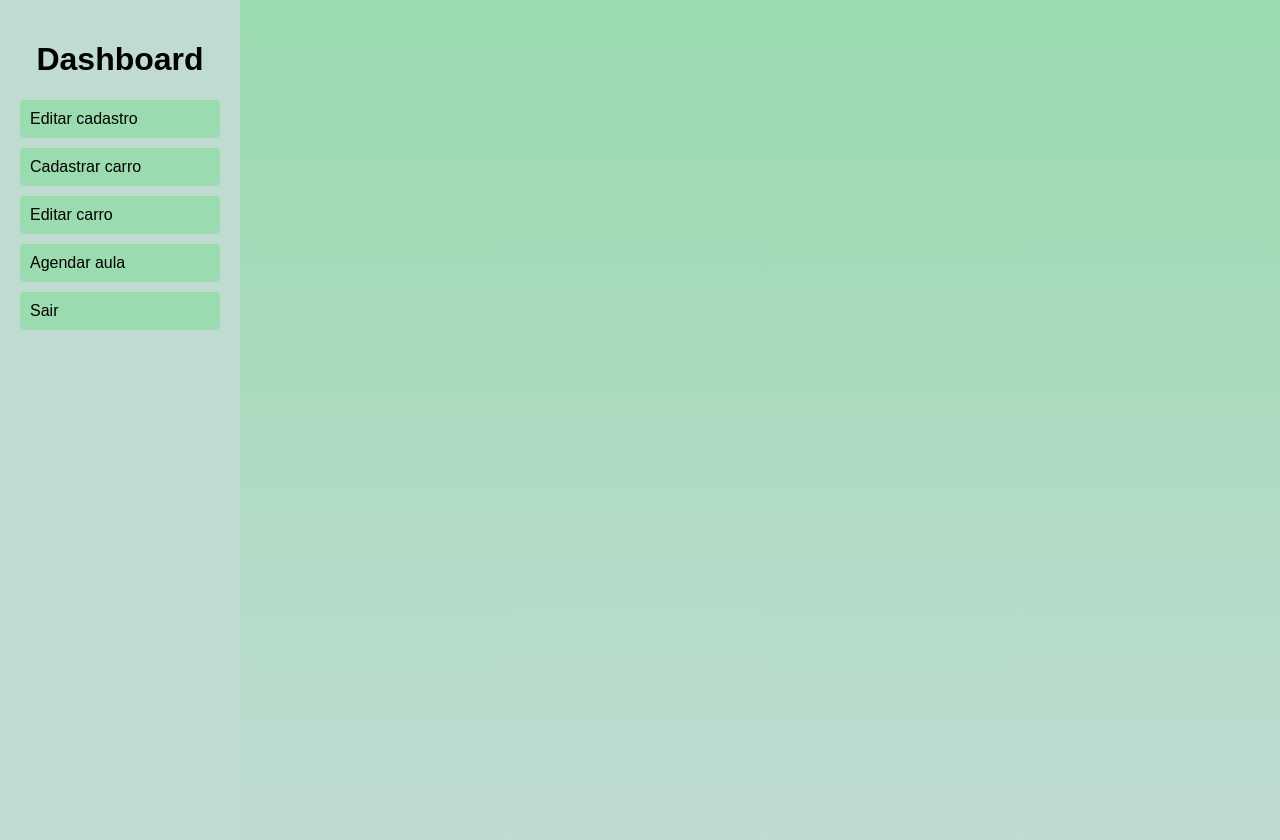
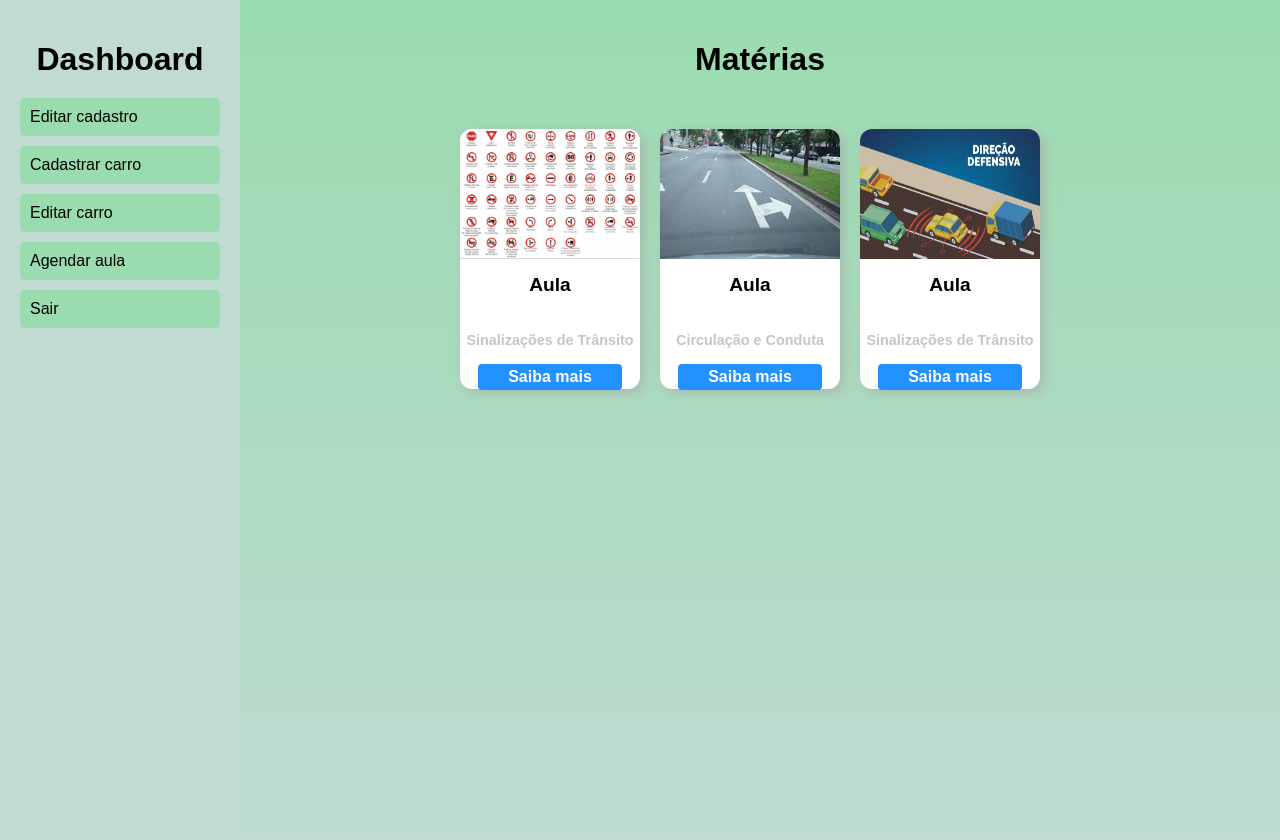
Before and after one commit to Vinicius1-fonseca/trabalhodaautoescola, a PHP site: page /dashboard.php in a window 1280 px wide. Run offline with PHP 8.4, Linux system fonts and the light colour scheme.

Commit message:
alterações no dashboard

```diff
--- a/dashboard.php
+++ b/dashboard.php
@@ -3,16 +3,18 @@
 <head>
     <style>
         body {
-
             font-family: Arial, sans-serif;
+            display: flex;
+            background: linear-gradient(to bottom, #9ADBAF, #BFDBD2);
+            margin: 0;
+        }
+        html, body {
             margin: 0;
             padding: 0;
-            display: flex;
+            overflow: hidden;
+        }
 
-            background: linear-gradient(to bottom, #9ADBAF, #BFDBD2);
- }
-
- .sidebar {
+        .sidebar {
             background-color: #BFDBD2;
             color: #000;
             width: 200px;
@@ -28,21 +30,63 @@
             margin-bottom: 10px;
             border-radius: 5px;
         }
-        .content {
+        .conteudo {
+            display: flex;
+            flex-wrap: wrap;
+            justify-content: center;
+            align-items: flex-start;
             flex-grow: 1;
             padding: 20px;
         }
         h1 {
             text-align: center;
+            width: 100%; /* Garante que o título ocupa toda a largura do contêiner .conteudo */
+            margin-bottom: 20px; /* Adiciona espaçamento abaixo do título */
         }
-        table {
+        .card {
+            background-color: #fff;
+            width: 180px;
+            height: 260px;
+            border-radius: 12px;
+            box-shadow: 4px 4px 12px #aaaa;
+            margin-right: 20px; /* Adiciona uma margem para separar as divs */
+            margin-bottom: 400px; /* Adiciona uma margem para separar as divs */
+        }
+        .card img {
             width: 100%;
-            border-collapse: collapse;
+            height: 130px;
+            border-top-left-radius: 12px;
+            border-top-right-radius: 12px;
         }
-        th, td {
-            border: 1px solid black;
-            padding: 10px;
-            text-align: left;
+        .card div {
+            display: flex;
+            flex-direction: column;
+            justify-content: center;
+            align-items: center;
+            gap: 4px;
+            height: 48%;
+        }
+        .card h1 {
+            font-size: 1.2rem;
+        }
+        .card h2 {
+            font-size: .9rem;
+            color: #aaaa;
+        }
+        .card button {
+            background-color: #2192FF;
+            height: 30px;
+            border: none;
+            padding: 4px;
+            width: 80%;
+            color: #fff;
+            font-size: 1rem;
+            font-weight: bold;
+            border-radius: 4px;
+        }
+        .card button:hover {
+            background-color: #137de8;
+            cursor: pointer;
         }
     </style>
 </head>
@@ -54,5 +98,37 @@
         <a href="editarcarro.php">Editar carro</a>
         <a href="paginaagendamento.php">Agendar aula</a>
         <a href="login.php">Sair</a>
+    </div>
+    <div class="conteudo">
+        <h1>Matérias</h1>
+        <div class="card">
+            <img src="imagens/sinais-de-trânsito-dok-despachante-regulamentação-1024x739.png">
+            <div>
+                <h1>Aula</h1>
+                <h2>Sinalizações de Trânsito</h2>
+                <button>Saiba mais</button>
+            </div>
+        </div>
+
+        <div class="card">
+            <img src="imagens/download.jpg">
+            <div>
+                <h1>Aula</h1>
+                <h2>Circulação e Conduta</h2>
+                <button>Saiba mais</button>
+            </div>
+        </div>
+
+
+        <div class="card">
+            <img src="imagens/5f3d9-MENDES--KOCH---DIREO-DEFENSIVA.jpg">
+            <div>
+                <h1>Aula</h1>
+                <h2>Sinalizações de Trânsito</h2>
+                <button>Saiba mais</button>
+            </div>
+        </div>
 
     </div>
+</body>
+</html>
--- a/editarcadastro.php
+++ b/editarcadastro.php
@@ -44,11 +44,10 @@ if ($_SERVER["REQUEST_METHOD"] == "POST") {
             margin: 0;
             padding: 0;
             display: flex;
-
             background: linear-gradient(to bottom, #9ADBAF, #BFDBD2);
  }
 
- .sidebar {
+        .sidebar {
             background-color: #BFDBD2;
             color: #000;
             width: 200px;
@@ -208,6 +207,7 @@ if ($_SERVER["REQUEST_METHOD"] == "POST") {
   <div class="modal-content">
     <span class="close">&times;</span>
     <h1>EDITAR DADOS</h1>
+
     <!-- Ao enviar o formulário a página recarrega permitindo executar o php encima  -->
     <form id="editForm" action="<?php echo htmlspecialchars($_SERVER["PHP_SELF"]);?>" method="POST">
         <label for="nomealuno">Nome:</label>
```
Also changed, not shown: imagens/5f3d9-MENDES--KOCH---DIREO-DEFENSIVA.jpg (added), imagens/Inserir um subtítulo (2) (1).png (added), imagens/Inserir um subtítulo (2).png (added), imagens/download.jpg (added), imagens/morango.jpg (added), imagens/sinais-de-trânsito-dok-despachante-regulamentação-1024x739.png (added), imagens/sinalizacao.jpg (added).
